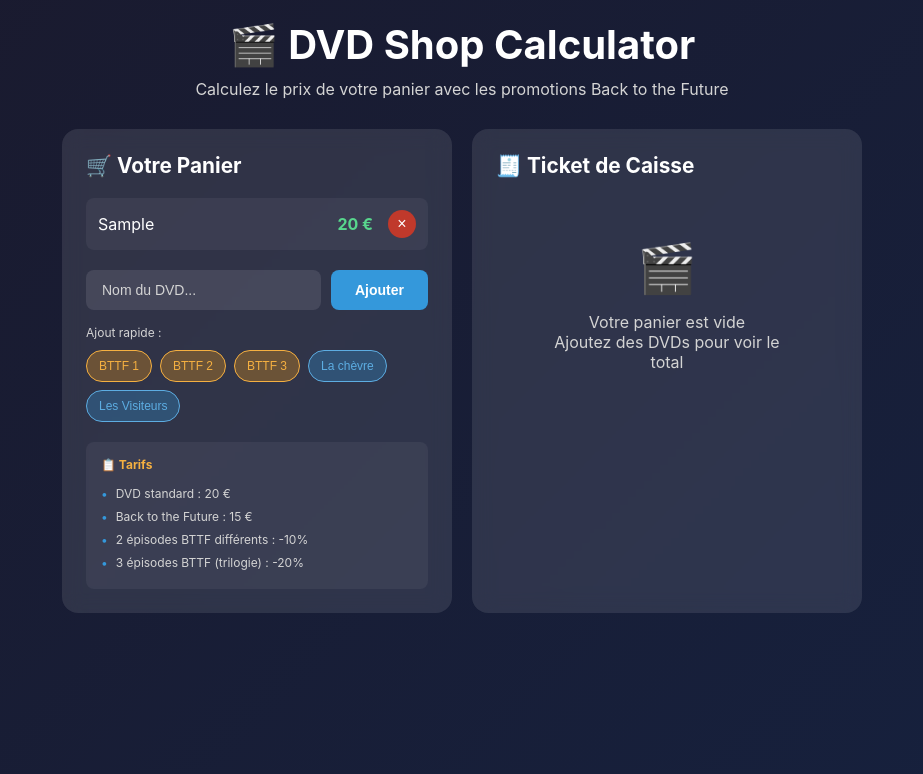
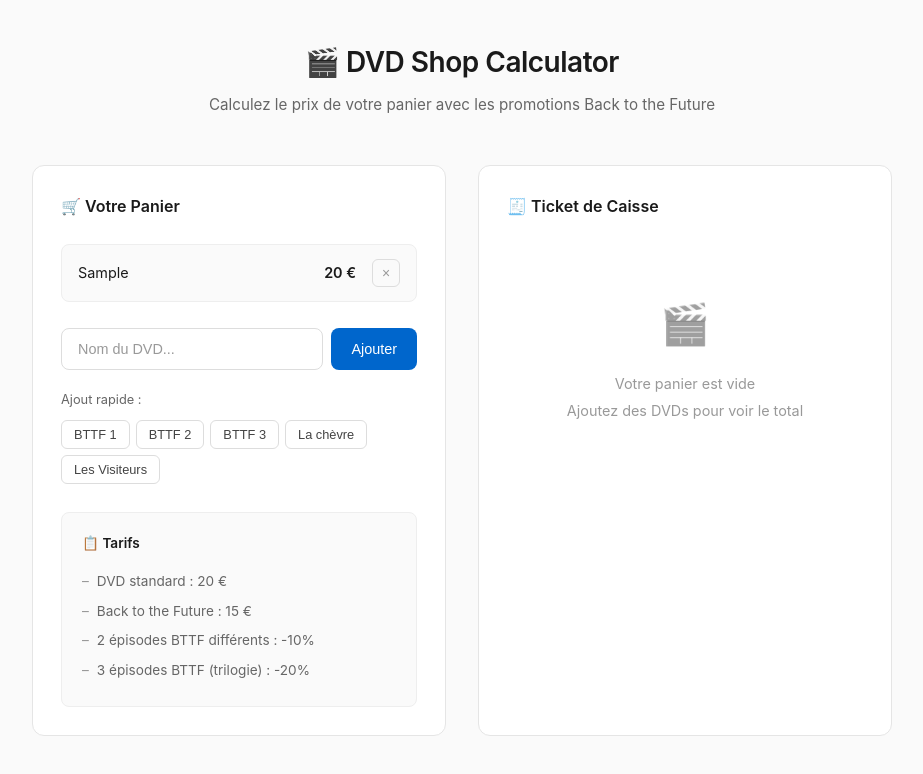
Before and after one commit to SanouAlexandre/dvdShopCalculator, a website: page src/public/index.html in a window 1280 px wide. Both pictures are taken after typing "Sample" into the empty fields and a click on the button "Ajouter". Shown: the whole page, without its empty margins (178-1101 px from the left). Drawn offline with Linux system fonts and the light colour scheme; no server answers.

Commit message:
cd_ci_test2

```diff
--- a/src/public/index.html
+++ b/src/public/index.html
@@ -12,36 +12,40 @@
         }
 
         body {
-            font-family: -apple-system, BlinkMacSystemFont, 'Segoe UI', Roboto, Oxygen, Ubuntu, sans-serif;
-            background: linear-gradient(135deg, #1a1a2e 0%, #16213e 100%);
+            font-family: -apple-system, BlinkMacSystemFont, 'Segoe UI', Roboto, sans-serif;
+            background: #fafafa;
             min-height: 100vh;
-            color: #fff;
-            padding: 20px;
+            color: #1a1a1a;
+            padding: 40px 20px;
+            line-height: 1.6;
         }
 
         .container {
-            max-width: 800px;
+            max-width: 860px;
             margin: 0 auto;
         }
 
         header {
             text-align: center;
-            margin-bottom: 30px;
+            margin-bottom: 48px;
         }
 
         header h1 {
-            font-size: 2.5rem;
-            margin-bottom: 10px;
+            font-size: 1.75rem;
+            font-weight: 600;
+            letter-spacing: -0.5px;
+            margin-bottom: 8px;
         }
 
         header p {
-            color: #d4d4d4;
+            color: #666;
+            font-size: 0.95rem;
         }
 
         .main-content {
             display: grid;
             grid-template-columns: 1fr 1fr;
-            gap: 20px;
+            gap: 32px;
         }
 
         @media (max-width: 768px) {
@@ -51,233 +55,256 @@
         }
 
         .card {
-            background: rgba(255, 255, 255, 0.1);
-            border-radius: 16px;
-            padding: 24px;
-            backdrop-filter: blur(10px);
+            background: #fff;
+            border: 1px solid #e5e5e5;
+            border-radius: 12px;
+            padding: 28px;
         }
 
         .card h2 {
-            margin-bottom: 20px;
-            font-size: 1.3rem;
+            margin-bottom: 24px;
+            font-size: 1rem;
+            font-weight: 600;
+            color: #1a1a1a;
             display: flex;
             align-items: center;
-            gap: 10px;
+            gap: 8px;
         }
 
         .movie-list {
-            margin-bottom: 20px;
+            margin-bottom: 24px;
+            min-height: 60px;
         }
 
         .movie-item {
             display: flex;
             justify-content: space-between;
             align-items: center;
-            padding: 12px;
-            background: rgba(255, 255, 255, 0.05);
+            padding: 14px 16px;
+            background: #fafafa;
             border-radius: 8px;
             margin-bottom: 8px;
+            border: 1px solid #eee;
         }
 
         .movie-item.bttf {
-            border-left: 3px solid #f39c12;
+            border-left: 3px solid #0066cc;
+            background: #f0f7ff;
         }
 
         .movie-item .title {
             flex: 1;
+            font-size: 0.9rem;
         }
 
         .movie-item .price {
-            color: #58d68d;
-            font-weight: bold;
-            margin-right: 15px;
+            color: #1a1a1a;
+            font-weight: 600;
+            margin-right: 16px;
+            font-size: 0.9rem;
         }
 
         .movie-item button {
-            background: #c0392b;
-            border: none;
-            color: white;
+            background: transparent;
+            border: 1px solid #ddd;
+            color: #999;
             width: 28px;
             height: 28px;
-            border-radius: 50%;
+            border-radius: 6px;
             cursor: pointer;
-            font-size: 16px;
-            transition: transform 0.2s;
+            font-size: 14px;
+            transition: all 0.15s;
         }
 
         .movie-item button:hover {
-            transform: scale(1.1);
+            background: #ff4444;
+            border-color: #ff4444;
+            color: white;
         }
 
         .add-section {
-            margin-top: 20px;
+            margin-top: 24px;
         }
 
         .input-group {
             display: flex;
-            gap: 10px;
+            gap: 8px;
         }
 
         input[type="text"] {
             flex: 1;
             padding: 12px 16px;
-            border: none;
+            border: 1px solid #ddd;
             border-radius: 8px;
-            background: rgba(255, 255, 255, 0.1);
-            color: white;
-            font-size: 14px;
+            background: #fff;
+            color: #1a1a1a;
+            font-size: 0.9rem;
         }
 
         input[type="text"]::placeholder {
-            color: #d4d4d4;
+            color: #999;
         }
 
         input[type="text"]:focus {
-            outline: 2px solid #3498db;
+            outline: none;
+            border-color: #0066cc;
         }
 
         .btn {
-            padding: 12px 24px;
+            padding: 12px 20px;
             border: none;
             border-radius: 8px;
-            font-size: 14px;
-            font-weight: bold;
+            font-size: 0.9rem;
+            font-weight: 500;
             cursor: pointer;
-            transition: all 0.2s;
+            transition: all 0.15s;
         }
 
         .btn-primary {
-            background: #3498db;
+            background: #0066cc;
             color: white;
         }
 
         .btn-primary:hover {
-            background: #2980b9;
+            background: #0052a3;
         }
 
         .btn-success {
-            background: #2ecc71;
+            background: #0066cc;
             color: white;
         }
 
         .btn-success:hover {
-            background: #27ae60;
+            background: #0052a3;
         }
 
         .quick-add {
-            margin-top: 15px;
+            margin-top: 20px;
         }
 
         .quick-add p {
-            font-size: 12px;
-            color: #d4d4d4;
+            font-size: 0.8rem;
+            color: #666;
             margin-bottom: 10px;
         }
 
         .quick-buttons {
             display: flex;
             flex-wrap: wrap;
-            gap: 8px;
+            gap: 6px;
         }
 
         .quick-btn {
-            padding: 8px 12px;
-            background: rgba(243, 156, 18, 0.3);
-            border: 1px solid #f5b041;
-            border-radius: 20px;
-            color: #f5b041;
-            font-size: 12px;
+            padding: 6px 12px;
+            background: #fff;
+            border: 1px solid #ddd;
+            border-radius: 6px;
+            color: #444;
+            font-size: 0.8rem;
             cursor: pointer;
-            transition: all 0.2s;
+            transition: all 0.15s;
         }
 
         .quick-btn:hover {
-            background: #f5b041;
-            color: #000;
+            background: #0066cc;
+            border-color: #0066cc;
+            color: white;
         }
 
         .quick-btn.standard {
-            background: rgba(52, 152, 219, 0.3);
-            border-color: #5dade2;
-            color: #5dade2;
+            background: #fff;
+            border-color: #ddd;
+            color: #444;
         }
 
         .quick-btn.standard:hover {
-            background: #3498db;
+            background: #0066cc;
+            border-color: #0066cc;
             color: white;
         }
 
         /* Receipt */
         .receipt {
-            background: #fff;
-            color: #333;
+            background: #fafafa;
+            color: #1a1a1a;
             border-radius: 8px;
-            padding: 20px;
-            font-family: 'Courier New', monospace;
+            padding: 24px;
+            border: 1px solid #eee;
         }
 
         .receipt-header {
             text-align: center;
-            border-bottom: 2px dashed #ccc;
-            padding-bottom: 15px;
-            margin-bottom: 15px;
+            border-bottom: 1px solid #e5e5e5;
+            padding-bottom: 16px;
+            margin-bottom: 16px;
         }
 
         .receipt-header h3 {
-            color: #2c3e50;
+            color: #1a1a1a;
+            font-size: 0.95rem;
+            font-weight: 600;
         }
 
         .receipt-items {
-            margin-bottom: 15px;
+            margin-bottom: 16px;
         }
 
         .receipt-line {
             display: flex;
             justify-content: space-between;
-            padding: 5px 0;
-            font-size: 13px;
+            padding: 6px 0;
+            font-size: 0.85rem;
         }
 
         .receipt-line.discount {
-            color: #c0392b;
+            color: #0066cc;
         }
 
         .receipt-divider {
-            border-top: 1px dashed #ccc;
-            margin: 10px 0;
+            border-top: 1px solid #e5e5e5;
+            margin: 12px 0;
         }
 
         .receipt-total {
             display: flex;
             justify-content: space-between;
-            font-size: 18px;
-            font-weight: bold;
-            padding-top: 10px;
-            border-top: 2px solid #333;
+            font-size: 1.1rem;
+            font-weight: 600;
+            padding-top: 12px;
+            border-top: 2px solid #1a1a1a;
         }
 
         .empty-cart {
             text-align: center;
-            padding: 40px;
-            color: #d4d4d4;
+            padding: 48px 24px;
+            color: #999;
         }
 
         .empty-cart .icon {
-            font-size: 48px;
-            margin-bottom: 15px;
+            font-size: 40px;
+            margin-bottom: 16px;
+            opacity: 0.5;
+        }
+
+        .empty-cart p {
+            font-size: 0.9rem;
+            margin-bottom: 4px;
         }
 
         .pricing-info {
-            margin-top: 20px;
-            padding: 15px;
-            background: rgba(255, 255, 255, 0.05);
+            margin-top: 28px;
+            padding: 20px;
+            background: #fafafa;
+            border: 1px solid #eee;
             border-radius: 8px;
-            font-size: 12px;
+            font-size: 0.85rem;
         }
 
         .pricing-info h4 {
-            margin-bottom: 10px;
-            color: #f5b041;
+            margin-bottom: 12px;
+            color: #1a1a1a;
+            font-size: 0.85rem;
+            font-weight: 600;
         }
 
         .pricing-info ul {
@@ -286,12 +313,12 @@
 
         .pricing-info li {
             padding: 4px 0;
-            color: #d4d4d4;
+            color: #666;
         }
 
         .pricing-info li::before {
-            content: "•";
-            color: #3498db;
+            content: "–";
+            color: #999;
             margin-right: 8px;
         }
     </style>
```
Also changed, not shown: public/index.html (+122 -95 lines), .github/workflows/ci.yml.
